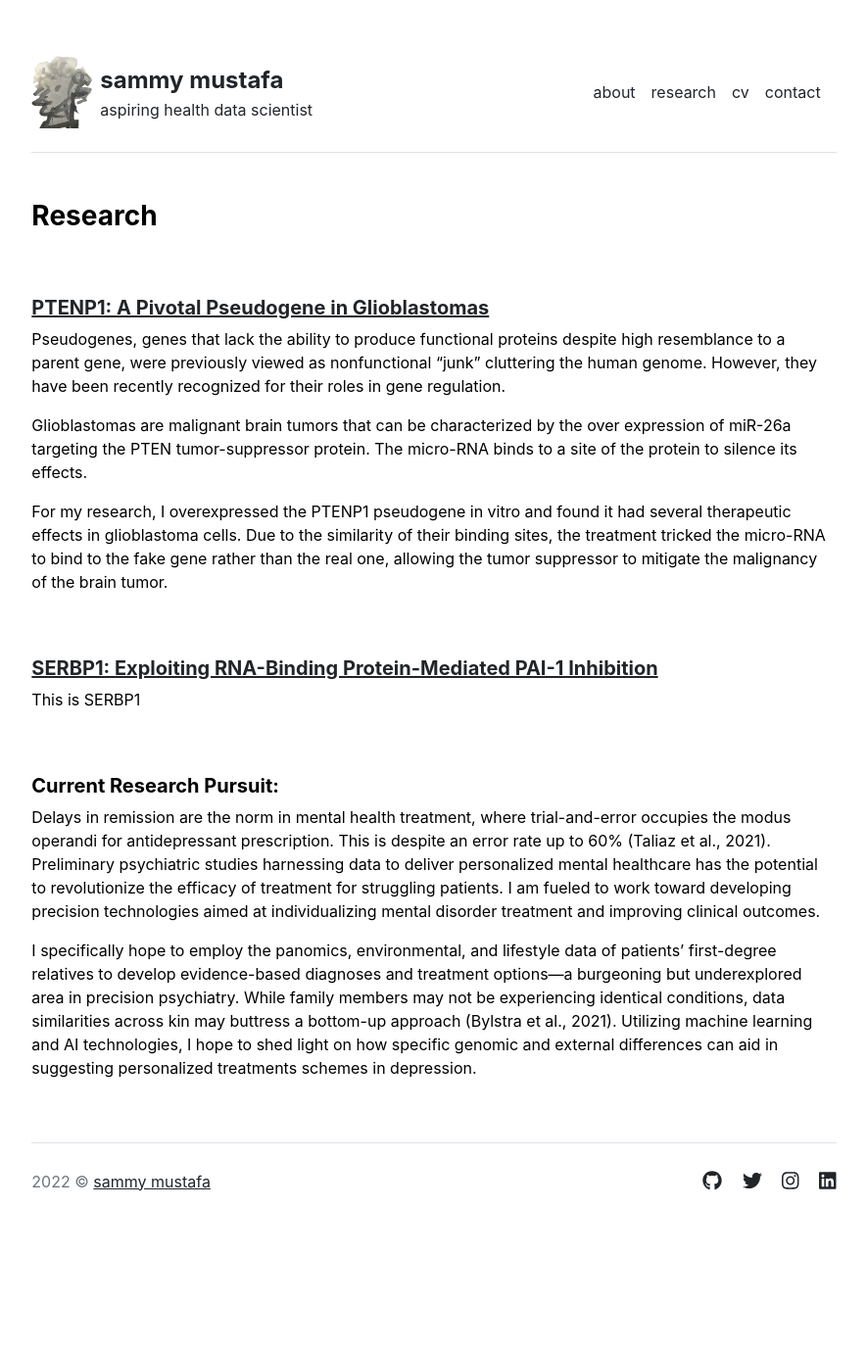
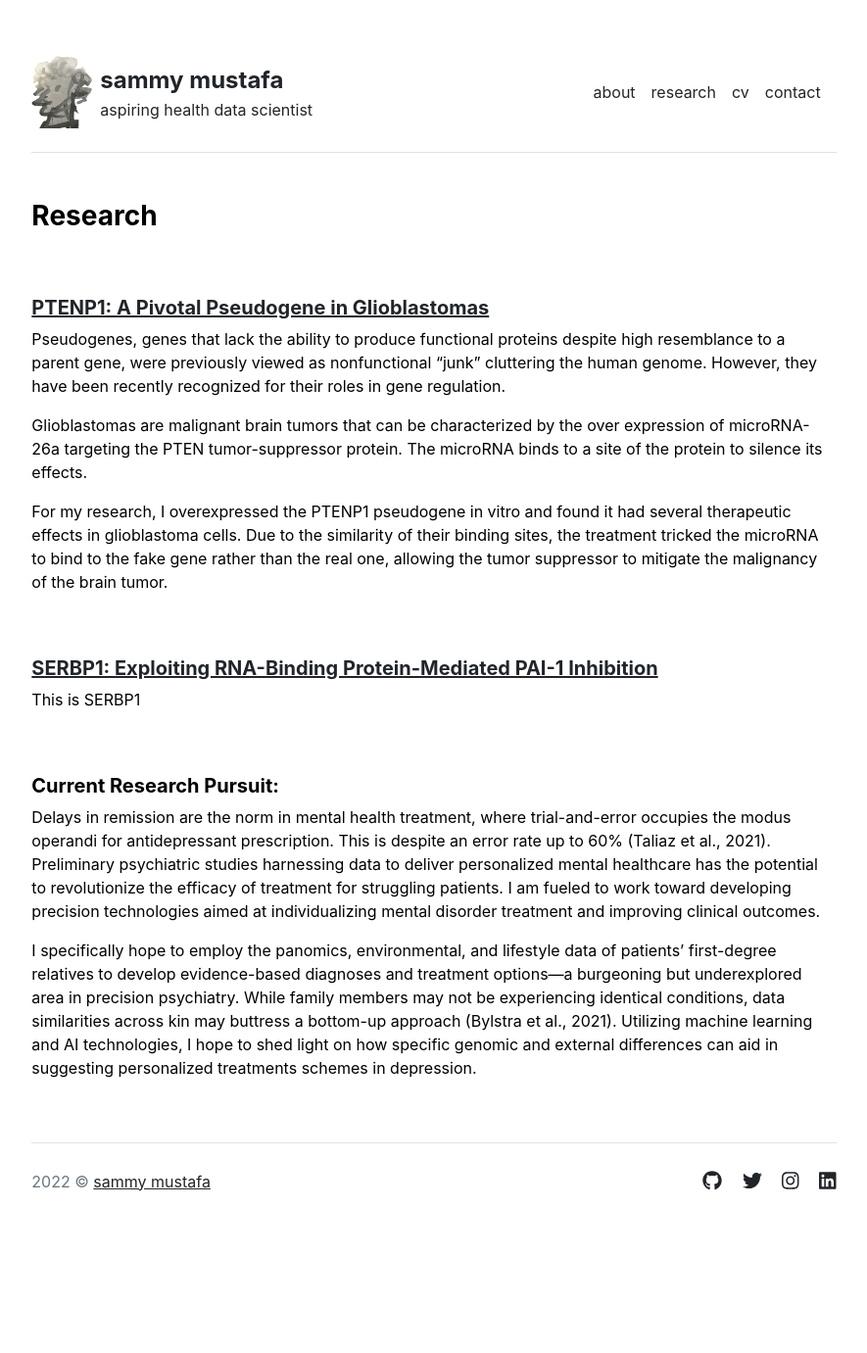
Before and after one commit to sammymustafa/sammymustafa.github.io, a Jekyll site: the page built from research.md, in a window 1280 px wide. Shown: the whole page at 98% size, without its empty margins (197-1082 px from the left). Built offline with Jekyll 4.4.1, drawn with Linux system fonts in a browser that asks for light colours.

Commit message:
fix micro dash

```diff
--- a/_data/research.yml
+++ b/_data/research.yml
@@ -1,7 +1,7 @@
 featured:
 - {name: 'PTENP1: A Pivotal Pseudogene in Glioblastomas', url: '/research/ptenp1.pdf',
 desc1: 'Pseudogenes, genes that lack the ability to produce functional proteins despite high resemblance to a parent gene, were previously viewed as nonfunctional “junk” cluttering the human genome. However, they have been recently recognized for their roles in gene regulation.',
-desc2: 'Glioblastomas are malignant brain tumors that can be characterized by the over expression of miR-26a targeting the PTEN tumor-suppressor protein. The micro-RNA binds to a site of the protein to silence its effects.',
-desc3: 'For my research, I overexpressed the PTENP1 pseudogene in vitro and found it had several therapeutic effects in glioblastoma cells. Due to the similarity of their binding sites, the treatment tricked the micro-RNA to bind to the fake gene rather than the real one, allowing the tumor suppressor to mitigate the malignancy of the brain tumor.'}
+desc2: 'Glioblastomas are malignant brain tumors that can be characterized by the over expression of microRNA-26a targeting the PTEN tumor-suppressor protein. The microRNA binds to a site of the protein to silence its effects.',
+desc3: 'For my research, I overexpressed the PTENP1 pseudogene in vitro and found it had several therapeutic effects in glioblastoma cells. Due to the similarity of their binding sites, the treatment tricked the microRNA to bind to the fake gene rather than the real one, allowing the tumor suppressor to mitigate the malignancy of the brain tumor.'}
 - {name: 'SERBP1: Exploiting RNA-Binding Protein-Mediated PAI-1 Inhibition', url: '/research/serbp1.pdf',
 desc1: 'This is SERBP1'}
```
